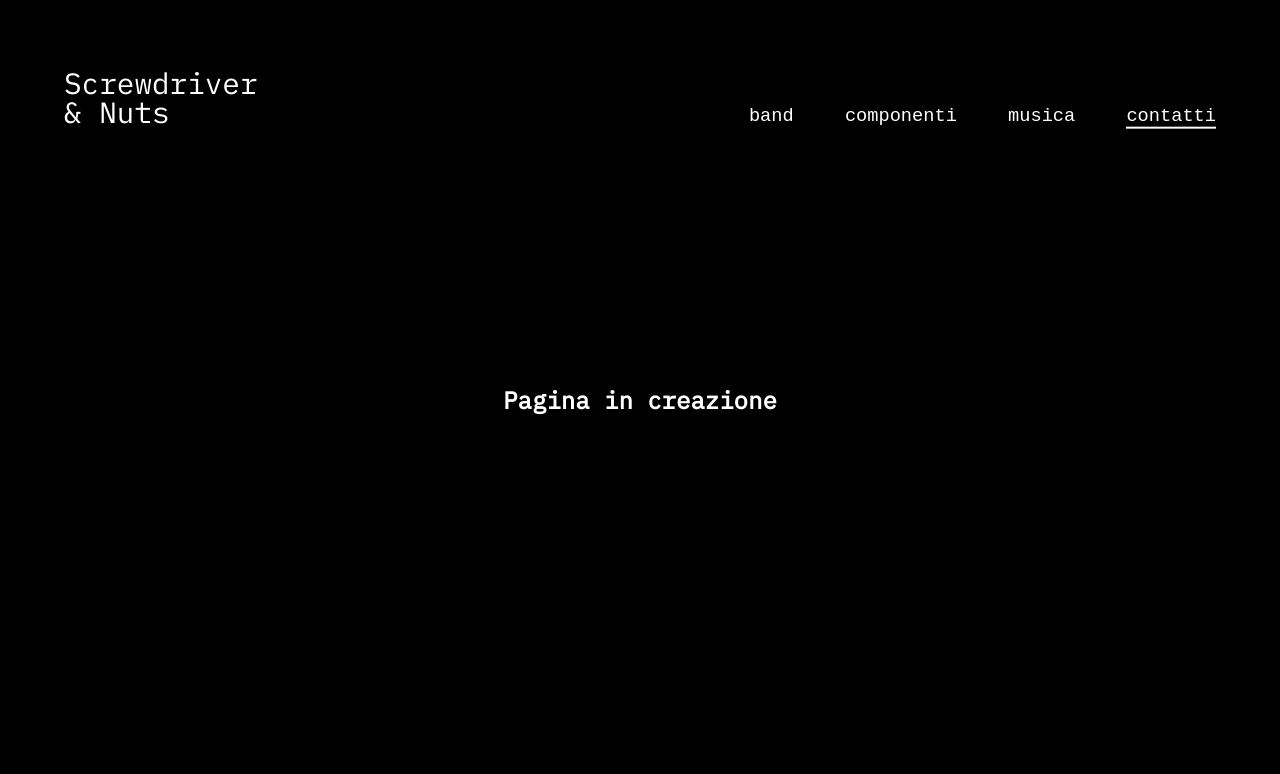
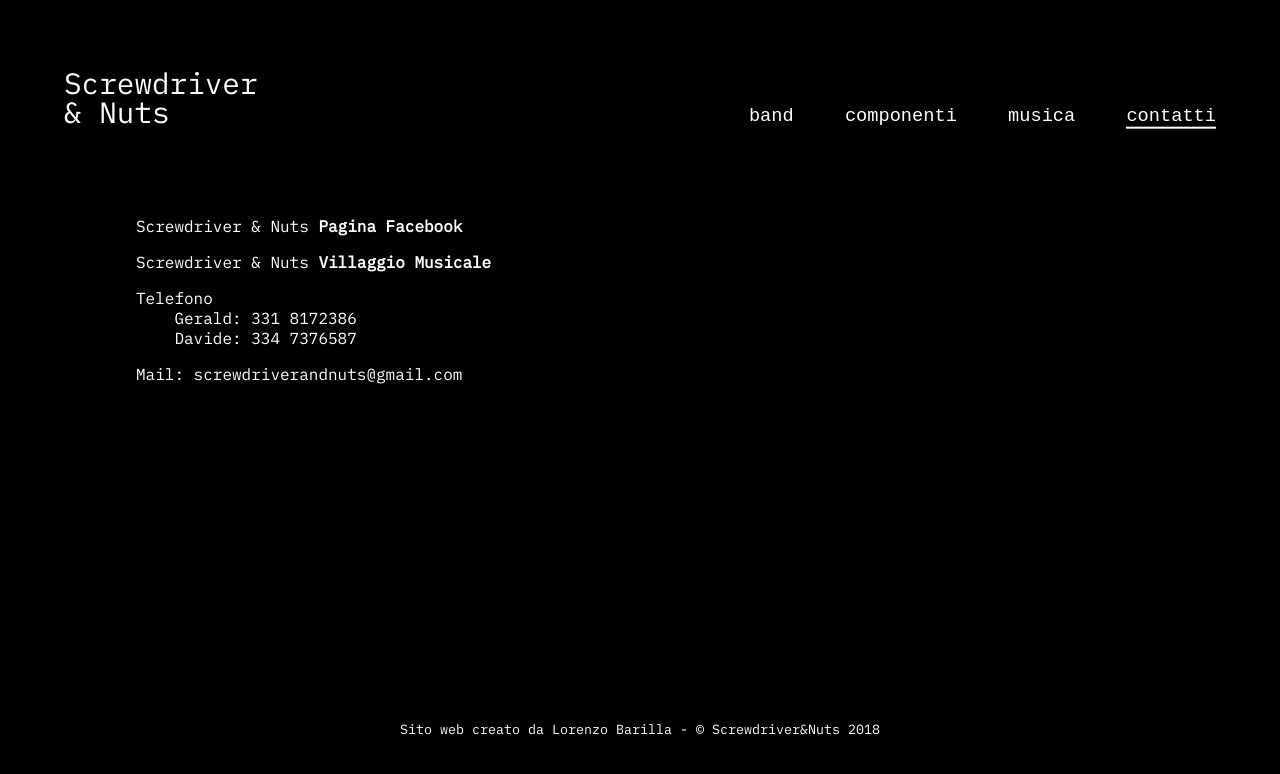
Before and after one commit to lorenzobarilla/elementi, a plain HTML site: page contatti.html in a window 1280 px wide. Drawn offline with Linux system fonts and the light colour scheme.

Commit message:
contatti, audio e rifiniture

```diff
--- a/contatti.html
+++ b/contatti.html
@@ -18,9 +18,20 @@
             <h1 class="titolo"><a href="index.html">Screwdriver<br>& Nuts</a></h1>
         </div>
 
-        <h2 style="color: white; top: 50%; left: 50%; position: absolute; transform: translate(-50%, -50%);">Pagina in creazione</h2>
 
+        <div class="paragrafo paragrafo-primo paragrafo contatti">
+            <p >Screwdriver & Nuts <a href="http://www.facebook.com/Scrrewdrivers.and.Nuts/">Pagina Facebook</a></p>
+            <p>Screwdriver & Nuts <a href="http://www.villaggiomusicale.com/band/screwdrivers_and_nuts">Villaggio Musicale</a></p>
 
-        <footer class="footer">Sito web creato da Lorenzo Barilla - © Screwdriver&Nuts 2018</footer>
+            <ul style="padding-left: 0;">Telefono
+                <li style="padding-left: 3vw;">Gerald: 331 8172386</li>
+                <li style="padding-left: 3vw;">Davide: 334 7376587</li>
+            </ul>
+
+            <p>Mail: screwdriverandnuts@gmail.com</p>
+        </div>
+
+        <footer class="footer" style="margin-top: 40vh;">Sito web creato da Lorenzo Barilla - © Screwdriver&Nuts 2018</footer>
+
     </body>
 </html>
--- a/style.css
+++ b/style.css
@@ -1,6 +1,7 @@
 html {
     background-color: black;
     color: white;
+    overflow-y: scroll;
     font-family: 'IBM Plex Mono', monospace; /* tag html link a google font <link href="https://fonts.googleapis.com/css?family=IBM+Plex+Mono" rel="stylesheet"> */
 }
 
@@ -75,9 +76,15 @@ a:visited {
     position: relative;
     margin-left: auto;
     margin-right: auto;
+    text-align: center;
+}
+
+.menu-home {
+    display: inline-table;
     animation-name: comparsa;
-    animation-duration: 1s;
-    animation-delay: 1s;
+    animation-duration: 2s;
+    animation-timing-function: ease-in;
+    animation-iteration-count: 1;
 }
 
 .vocemenu-home {
@@ -87,6 +94,15 @@ a:visited {
     text-align: center;
     margin-left: 5vw;
     margin-right: 5vw;
+}
+
+.vocemenu-home a:link, a:visited, a:active, a:hover {
+    text-decoration: none;
+}
+
+.vocemenu-home a:hover, a:active {
+    font-weight: bold;
+    border: 0;
 }
 
 .titolo-home {
@@ -103,8 +119,8 @@ a:visited {
 }
 
 @keyframes comparsa {
-    0% {color: black;}
-    100% {color: white;}
+    0% {opacity: 0;}
+    100% {opacity: 100;}
 }
 
 .titolo {
@@ -140,6 +156,7 @@ a:visited {
     color: white;
     text-decoration: none;
 }
+
 .vocemenu a:hover, a:active {
     color: red;
     text-decoration: none;
@@ -245,3 +262,18 @@ a:visited {
     text-align: center;
     font-size: 10pt;
 }
+
+.contatti a:link, a:visited {
+    color: white;
+    font-weight: bold;
+    list-style: none;
+    text-decoration: none;
+}
+
+.contatti a:hover, a:active {
+    color: red;
+}
+
+ul {
+    list-style: none;
+}
```
Also changed, not shown: index.html (+2 -2 lines), musica.html (+5 -0 lines), 1 other file.
